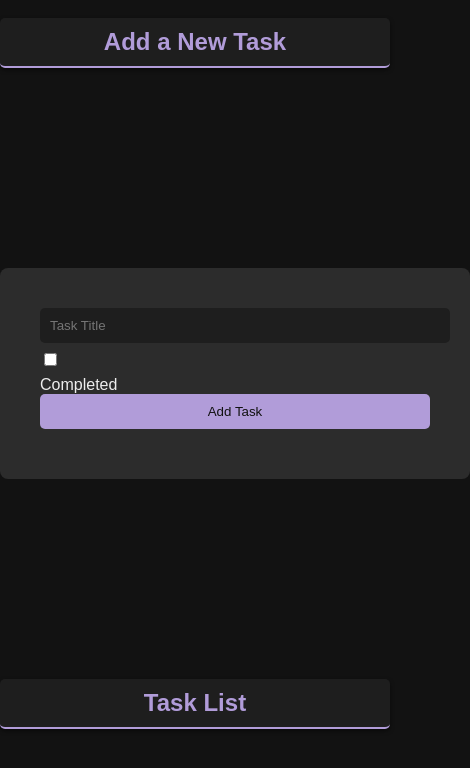
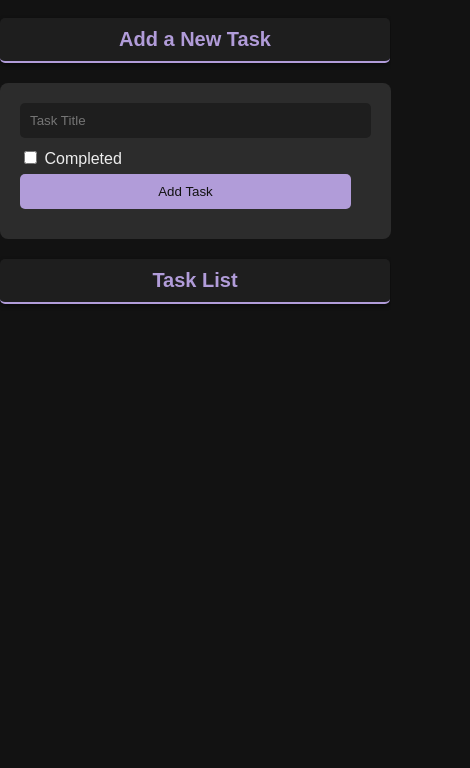
Before and after one commit to Srihari-Prasath/TaskManager-using-Node, a website: page public/index.html in a window 390 px wide. Shown: the part 60-828 px from the top of the page, 470 px wide, since content can reach past the window. Drawn offline with Linux system fonts and the light colour scheme; no server answers.

Commit message:
Css Allignment | Unique style

```diff
--- a/public/styles.css
+++ b/public/styles.css
@@ -1,4 +1,3 @@
-/* General Styles */
 body {
     font-family: Arial, sans-serif;
     background-color: #121212;
@@ -16,21 +15,21 @@ h1 {
 h2 {
     color: #B19CD9;
     text-align: center;
-    font-size: 24px; /* Adjust size as needed */
-    margin: 20px 0; /* Add spacing above and below */
-    padding: 10px; /* Add padding inside the heading */
-    border-bottom: 2px solid #B19CD9; /* Add a purple bottom border */
-    background-color: #1E1E1E; /* Dark background for contrast */
-    border-radius: 5px; /* Rounded corners */
-    box-shadow: 0 2px 4px rgba(0, 0, 0, 0.5); /* Add shadow for depth */
+    font-size: 24px;
+    margin: 20px 0;
+    padding: 10px;
+    border-bottom: 2px solid #B19CD9;
+    background-color: #1E1E1E;
+    border-radius: 5px;
+    box-shadow: 0 2px 4px rgba(0, 0, 0, 0.5);
 }
 
 form {
-    background-color: #2C2C2C; /* Dark gray background for the form */
+    background-color: #2C2C2C;
     border-radius: 8px;
     padding: 40px;
-    margin: 200px auto;
-    width: 100%;
+    margin: 20px auto;
+    width: 90%;
     max-width: 600px;
 }
 
@@ -38,7 +37,7 @@ input[type="text"],
 input[type="checkbox"],
 button {
     display: block;
-    width: 100%;
+    width: calc(100% - 20px);
     padding: 10px;
     margin-bottom: 10px;
     border: none;
@@ -46,36 +45,37 @@ button {
 }
 
 input[type="text"] {
-    background-color: #1E1E1E; /* Dark background for input fields */
-    color: #EDEDED; /* Light text color */
+    background-color: #1E1E1E;
+    color: #EDEDED;
 }
 
 input[type="checkbox"] {
+    display: inline-flex;
     width: auto;
     margin-bottom: 10px;
 }
 
 button {
-    background-color: #B19CD9; /* Purple background for buttons */
-    color: #121212; /* Dark text color for buttons */
+    background-color: #B19CD9;
+    color: #121212;
     cursor: pointer;
 }
 
 button:hover {
-    background-color: #9C7DAC; /* Slightly darker purple on hover */
+    background-color: #9C7DAC;
 }
 
 ul {
     list-style: none;
     padding: 0;
     margin: 20px auto;
-    width: 80%;
+    width: 90%;
     max-width: 600px;
 }
 
 li {
-    background-color: #2C2C2C; /* Dark gray background for list items */
-    color: #EDEDED; /* Light text color */
+    background-color: #2C2C2C;
+    color: #EDEDED;
     padding: 10px;
     margin-bottom: 10px;
     border-radius: 5px;
@@ -90,23 +90,44 @@ span {
 
 button.edit,
 button.delete {
-    background-color: #B19CD9; /* Purple background for buttons */
-    color: #121212; /* Dark text color */
+    background-color: #B19CD9;
+    color: #121212;
     border: none;
-    padding: 5px 10px;
+    padding: 7px 12px;
     border-radius: 5px;
     cursor: pointer;
+    width: 80px;
 }
 
 button.edit:hover,
 button.delete:hover {
-    background-color: #9C7DAC; /* Darker purple on hover */
+    background-color: #9C7DAC;
 }
 
 button.delete {
-    background-color: #E57373; /* Red background for delete button */
+    background-color: #E57373;
 }
 
 button.delete:hover {
-    background-color: #D32F2F; /* Darker red on hover */
+    background-color: #D32F2F;
 }
+
+@media (max-width: 768px) {
+    h2 {
+        font-size: 20px;
+    }
+
+    form {
+        margin: 10px auto;
+        padding: 20px;
+    }
+
+    input[type="text"],
+    button {
+        width: calc(100% - 20px);
+    }
+
+    ul {
+        width: 95%;
+    }
+}
```
